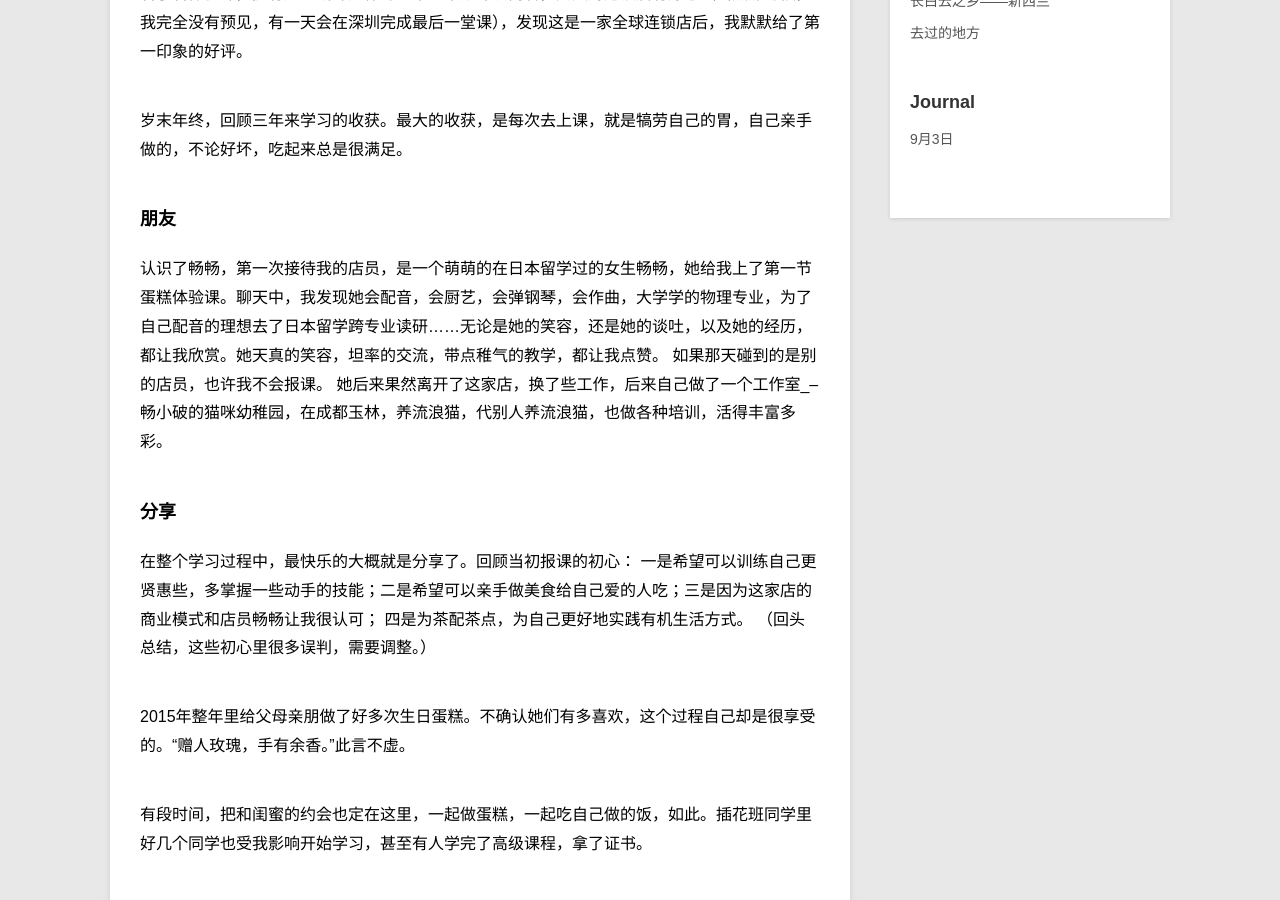
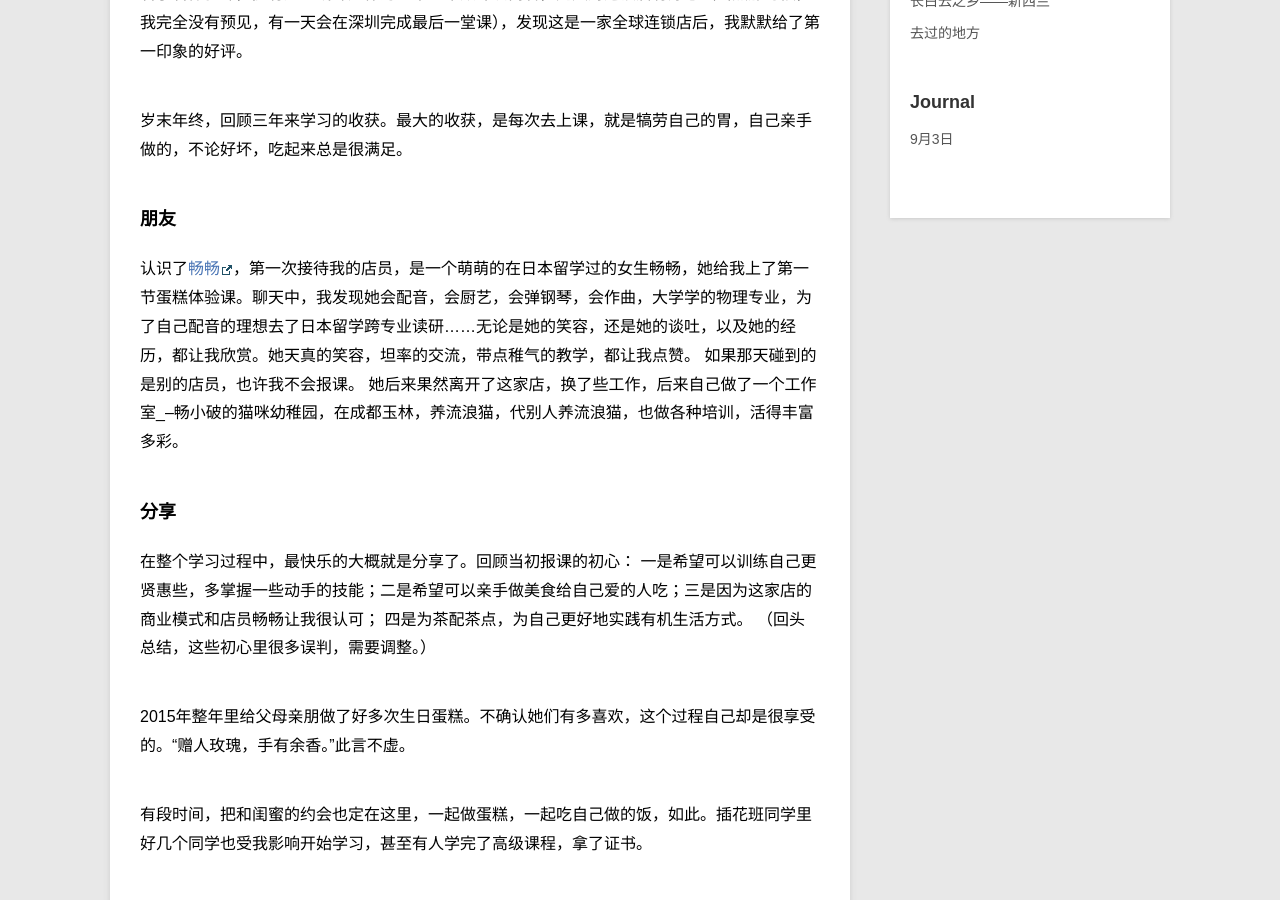
Before and after one commit to violettianjie/violettianjie.github.io, a Jekyll site: the page built from _posts/blog/2017-12-15-cooking.md, in a window 1280 px wide and 900 px high, scrolled down 614 px. Built offline with Jekyll 4.4.1, drawn with Linux system fonts in a browser that asks for light colours; comment, search, counter and statistics services are not loaded; part of the change alters nothing that is shown.

```diff
--- a/_posts/blog/2017-12-15-cooking.md
+++ b/_posts/blog/2017-12-15-cooking.md
@@ -19,7 +19,7 @@ category: blog
 
 ### 朋友
 
-认识了畅畅，第一次接待我的店员，是一个萌萌的在日本留学过的女生畅畅，她给我上了第一节蛋糕体验课。聊天中，我发现她会配音，会厨艺，会弹钢琴，会作曲，大学学的物理专业，为了自己配音的理想去了日本留学跨专业读研......无论是她的笑容，还是她的谈吐，以及她的经历，都让我欣赏。她天真的笑容，坦率的交流，带点稚气的教学，都让我点赞。
+认识了[畅畅](https://site.douban.com/changxiaopo/)，第一次接待我的店员，是一个萌萌的在日本留学过的女生畅畅，她给我上了第一节蛋糕体验课。聊天中，我发现她会配音，会厨艺，会弹钢琴，会作曲，大学学的物理专业，为了自己配音的理想去了日本留学跨专业读研......无论是她的笑容，还是她的谈吐，以及她的经历，都让我欣赏。她天真的笑容，坦率的交流，带点稚气的教学，都让我点赞。
 如果那天碰到的是别的店员，也许我不会报课。
 她后来果然离开了这家店，换了些工作，后来自己做了一个工作室_--畅小破的猫咪幼稚园，在成都玉林，养流浪猫，代别人养流浪猫，也做各种培训，活得丰富多彩。
 
```
